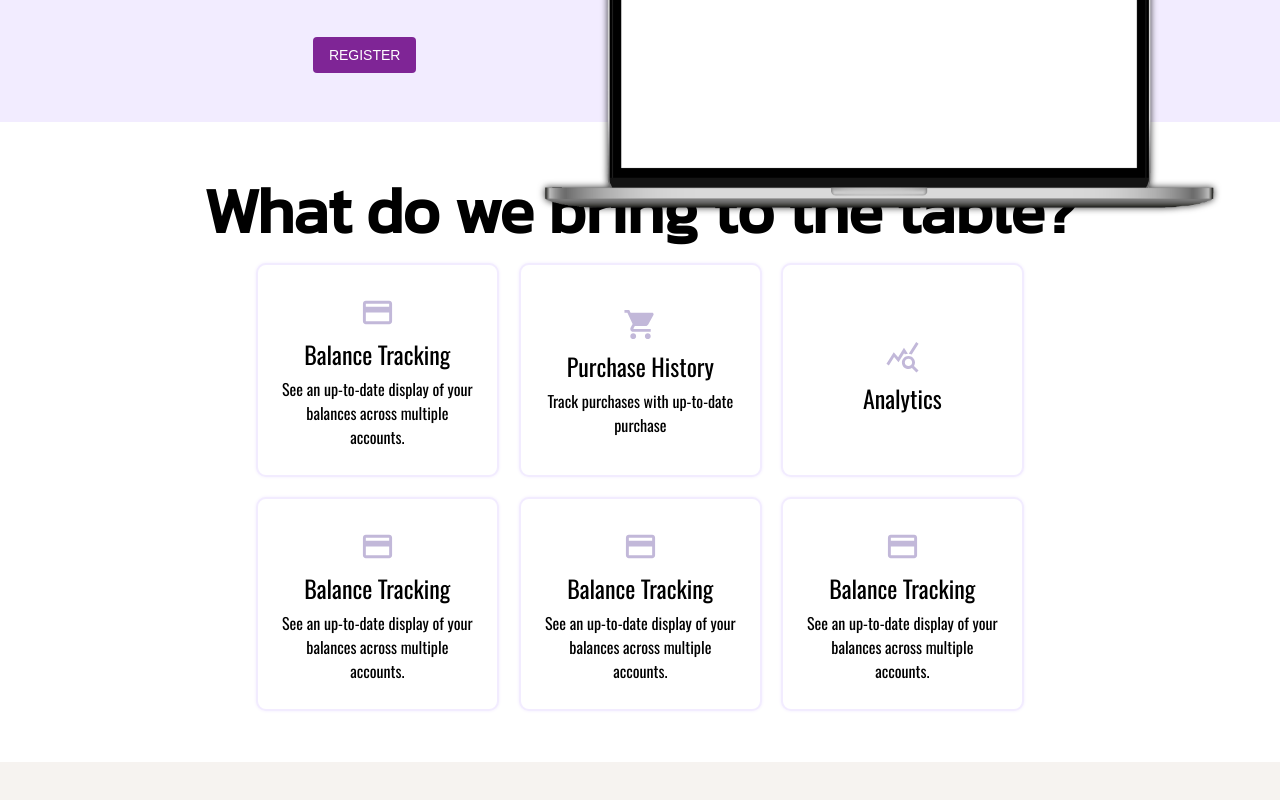
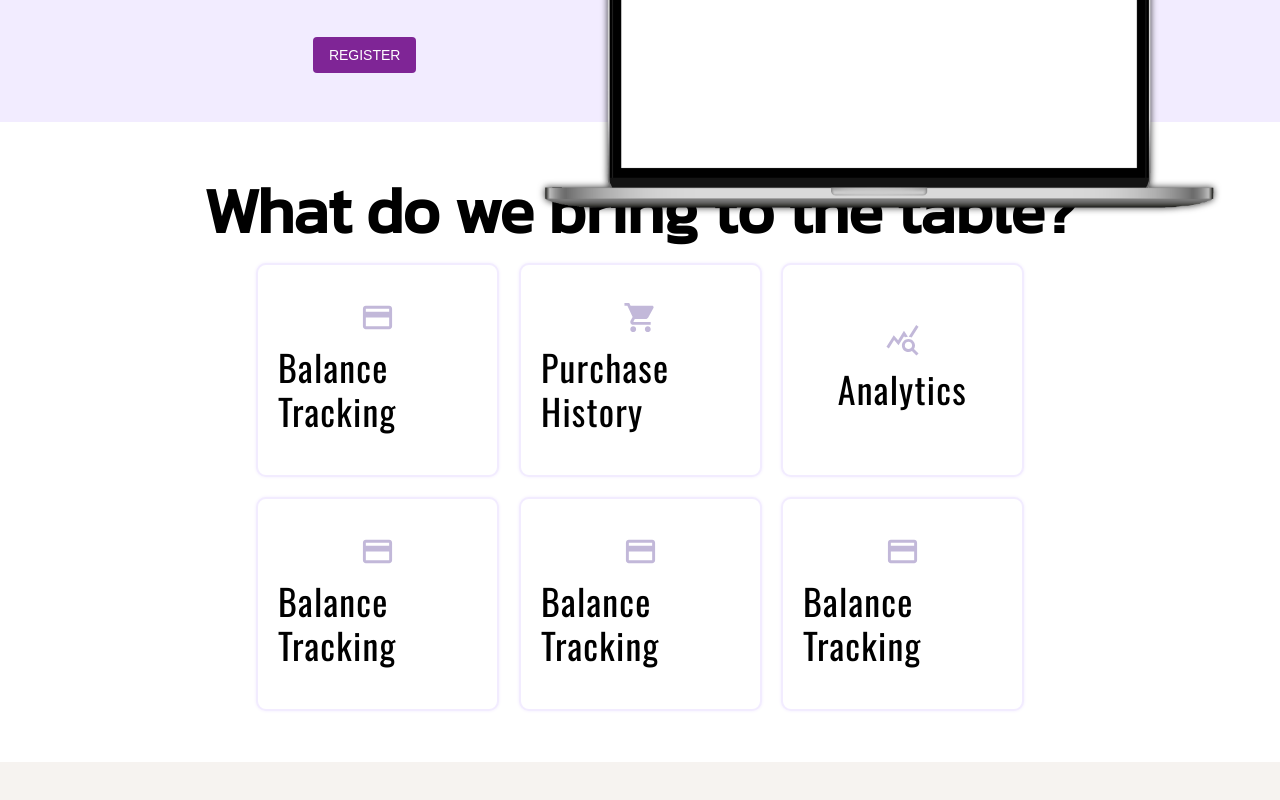
Before and after one commit to ChazCoats98/Wallet-Whiz, a React (Vite) app in the folder client/: page / in a window 1280 px wide. Shown: the part 478-1278 px from the top of the page. Built offline with nearby package versions, Linux system fonts and the light colour scheme.

Commit message:
flip card text re-styled. Flip card back laid out

```diff
--- a/client/src/pages/homepage.jsx
+++ b/client/src/pages/homepage.jsx
@@ -83,7 +83,6 @@ function Homepage() {
                             <div className='front'>
                                 <CreditCardIcon fontSize='large' className='icons'/>
                                 <h4>Balance Tracking</h4>
-                                <p>See an up-to-date display of your balances across multiple accounts.</p>
                             </div>
                             <div className='back'>
                                 <h4>Balance tracking</h4>
@@ -98,9 +97,12 @@ function Homepage() {
                             <div className='front'>
                                 <ShoppingCartIcon fontSize='large' className='icons'/>
                                 <h4>Purchase History</h4>
-                                <p>Track purchases with up-to-date purchase</p>
                             </div>
-                            <div className='back'></div>
+                            <div className='back'>
+                                <h4>Purchase History</h4>
+                                <p> Did you know WalletWhiz can display live purchases?
+                                    We also categorize your purchases, so you can know what you spend on the most.</p>
+                            </div>
                         </div>
                     </div>
                     <div className='card-wrapper'>
@@ -110,8 +112,10 @@ function Homepage() {
                                 <h4>Analytics</h4>
                             </div>
                             <div className='back'>
-                                <QueryStatsIcon fontSize='large' className='icons'/>
-                                <h4>Analytics back</h4>
+                                <h4>Analytics</h4>
+                                <p>WalletWhiz has a few methods to display your spending data,
+                                    so you can easily track and manage your spending.
+                                </p>
                             </div>
                         </div>
                     </div>
@@ -120,7 +124,6 @@ function Homepage() {
                             <div className='front'>
                                 <CreditCardIcon fontSize='large' className='icons'/>
                                 <h4>Balance Tracking</h4>
-                                <p>See an up-to-date display of your balances across multiple accounts.</p>
                             </div>
                             <div className='back'></div>
                         </div>
@@ -130,7 +133,6 @@ function Homepage() {
                             <div className='front'>
                                 <CreditCardIcon fontSize='large' className='icons'/>
                                 <h4>Balance Tracking</h4>
-                                <p>See an up-to-date display of your balances across multiple accounts.</p>
                             </div>
                             <div className='back'></div>
                         </div>
@@ -140,7 +142,6 @@ function Homepage() {
                             <div className='front'>
                                 <CreditCardIcon fontSize='large' className='icons'/>
                                 <h4>Balance Tracking</h4>
-                                <p>See an up-to-date display of your balances across multiple accounts.</p>
                             </div>
                             <div className='back'></div>
                         </div>
--- a/client/src/utils/index.css
+++ b/client/src/utils/index.css
@@ -209,9 +209,10 @@ h1, h2, h3, h4, h5, h6, p {
     color: white;
 }
 
-.back h4 {
+.back h4, .front h4 {
     font-size: 36px;
     text-emphasis: bold;
+    letter-spacing: 1.2px;
 }
 
 .back p {
@@ -220,7 +221,6 @@ h1, h2, h3, h4, h5, h6, p {
 
 .icons {
     color: var(--medium-violet);
-    margin-top: 10%;
 }
 
 .spendingChart {
```
